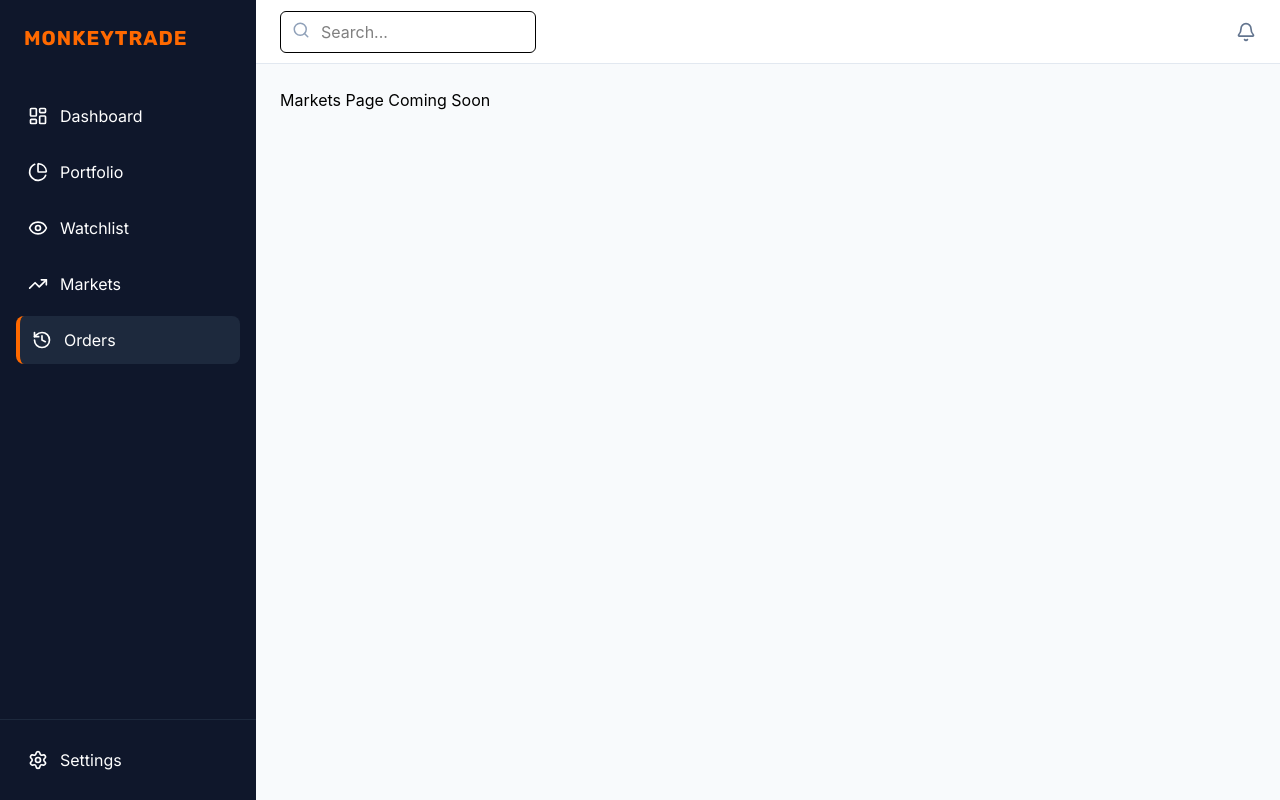
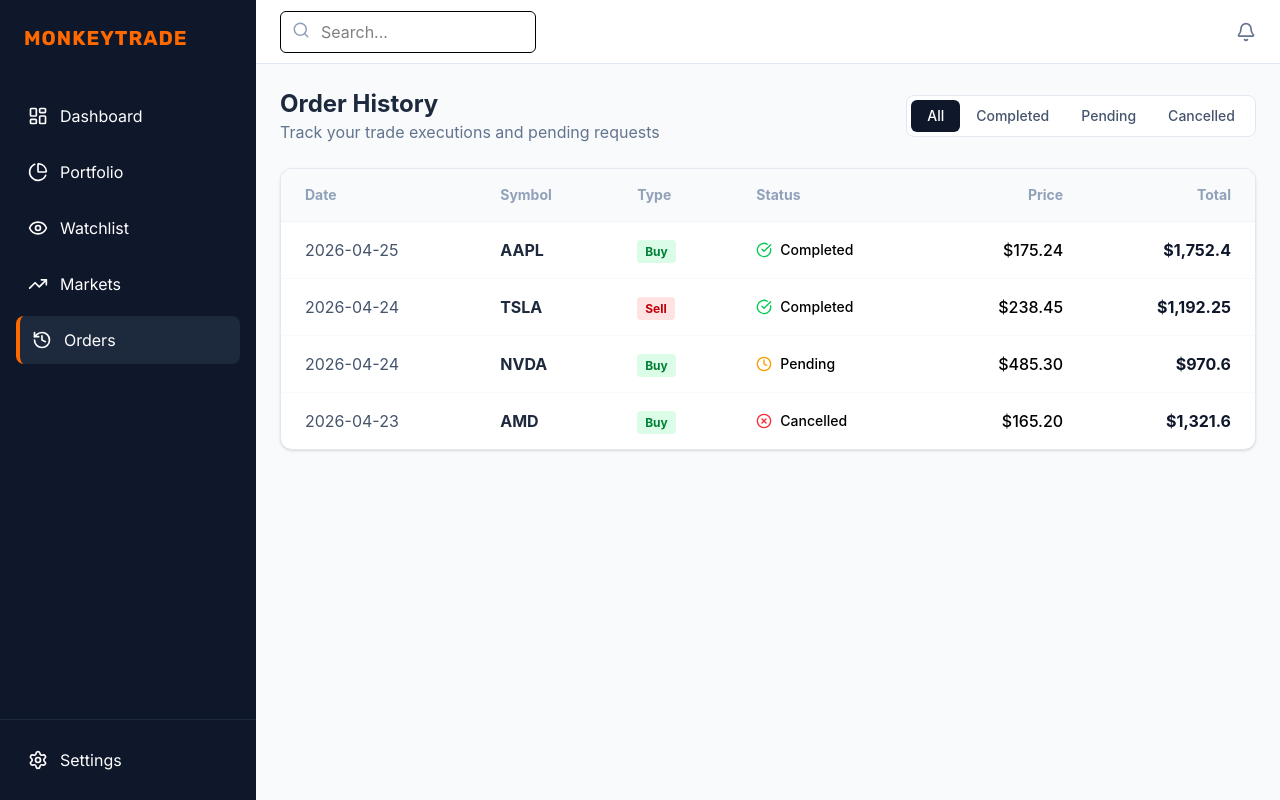
Before and after one commit to lucky-KRMU/MonkeyTrade, a React (Vite) app: page /orders in a window 1280 px wide. Built offline with nearby package versions, Linux system fonts and the light colour scheme.

Commit message:
add marketspage and orderspage

```diff
--- a/src/App.jsx
+++ b/src/App.jsx
@@ -3,6 +3,7 @@ import DashboardLayout from './DashboardLayout';
 import DashboardPage from './DashboardPage'; // Your existing component
 import PortfolioPage from './PortfolioPage';
 import WatchlistPage from './WatchlistPage';
+import OrdersPage from './OrdersPage';
 
 function App() {
   return (
@@ -14,7 +15,7 @@ function App() {
           <Route path="portfolio" element={<PortfolioPage />} />
           <Route path="watchlist" element={<WatchlistPage />} />
           <Route path="markets" element={<div>Markets Page Coming Soon</div>} />
-          <Route path="orders" element={<div>Markets Page Coming Soon</div>} />
+          <Route path="orders" element={<OrdersPage/>} />
         </Route>
       </Routes>
     </BrowserRouter>
--- /dev/null
+++ b/src/OrdersPage.jsx
@@ -0,0 +1,78 @@
+import React, { useState } from 'react';
+import { Clock, CheckCircle, XCircle, Filter, ArrowUpRight, ArrowDownRight } from 'lucide-react';
+
+const orderHistory = [
+  { id: 1, date: '2026-04-25', symbol: 'AAPL', type: 'Buy', status: 'Completed', price: 175.24, quantity: 10, total: 1752.40 },
+  { id: 2, date: '2026-04-24', symbol: 'TSLA', type: 'Sell', status: 'Completed', price: 238.45, quantity: 5, total: 1192.25 },
+  { id: 3, date: '2026-04-24', symbol: 'NVDA', type: 'Buy', status: 'Pending', price: 485.30, quantity: 2, total: 970.60 },
+  { id: 4, date: '2026-04-23', symbol: 'AMD', type: 'Buy', status: 'Cancelled', price: 165.20, quantity: 8, total: 1321.60 },
+];
+
+export default function OrdersPage() {
+  const [filter, setFilter] = useState('All');
+
+  const filteredOrders = filter === 'All' ? orderHistory : orderHistory.filter(o => o.status === filter);
+
+  return (
+    <div className="space-y-6 animate-in fade-in duration-500">
+      <div className="flex justify-between items-center">
+        <div>
+          <h2 className="text-2xl font-bold text-slate-800">Order History</h2>
+          <p className="text-slate-500">Track your trade executions and pending requests</p>
+        </div>
+
+        {/* Filter Tabs */}
+        <div className="flex bg-white rounded-lg border border-slate-200 p-1">
+          {['All', 'Completed', 'Pending', 'Cancelled'].map(status => (
+            <button
+              key={status}
+              onClick={() => setFilter(status)}
+              className={`px-4 py-1.5 text-sm font-medium rounded-md transition ${filter === status ? 'bg-slate-900 text-white' : 'text-slate-600 hover:bg-slate-100'}`}
+            >
+              {status}
+            </button>
+          ))}
+        </div>
+      </div>
+
+      {/* Orders Table */}
+      <div className="bg-white rounded-xl border border-slate-200 shadow-sm overflow-hidden">
+        <table className="w-full text-left">
+          <thead className="bg-slate-50 border-b border-slate-100 text-slate-400 text-sm">
+            <tr>
+              <th className="px-6 py-4">Date</th>
+              <th className="px-6 py-4">Symbol</th>
+              <th className="px-6 py-4">Type</th>
+              <th className="px-6 py-4">Status</th>
+              <th className="px-6 py-4 text-right">Price</th>
+              <th className="px-6 py-4 text-right">Total</th>
+            </tr>
+          </thead>
+          <tbody className="divide-y divide-slate-50">
+            {filteredOrders.map((order) => (
+              <tr key={order.id} className="hover:bg-slate-50 transition">
+                <td className="px-6 py-4 text-slate-600">{order.date}</td>
+                <td className="px-6 py-4 font-bold text-slate-800">{order.symbol}</td>
+                <td className="px-6 py-4">
+                  <span className={`px-2 py-1 rounded text-xs font-bold ${order.type === 'Buy' ? 'bg-green-100 text-green-700' : 'bg-red-100 text-red-700'}`}>
+                    {order.type}
+                  </span>
+                </td>
+                <td className="px-6 py-4">
+                  <div className="flex items-center gap-2 text-sm font-medium">
+                    {order.status === 'Completed' && <CheckCircle size={16} className="text-green-500" />}
+                    {order.status === 'Pending' && <Clock size={16} className="text-amber-500" />}
+                    {order.status === 'Cancelled' && <XCircle size={16} className="text-red-500" />}
+                    {order.status}
+                  </div>
+                </td>
+                <td className="px-6 py-4 text-right font-medium">${order.price.toFixed(2)}</td>
+                <td className="px-6 py-4 text-right font-bold text-slate-900">${order.total.toLocaleString()}</td>
+              </tr>
+            ))}
+          </tbody>
+        </table>
+      </div>
+    </div>
+  );
+}
```
Also changed, not shown: src/MarketsPage.jsx (added), 1 other file (tests, documents, lock files or other folders).
